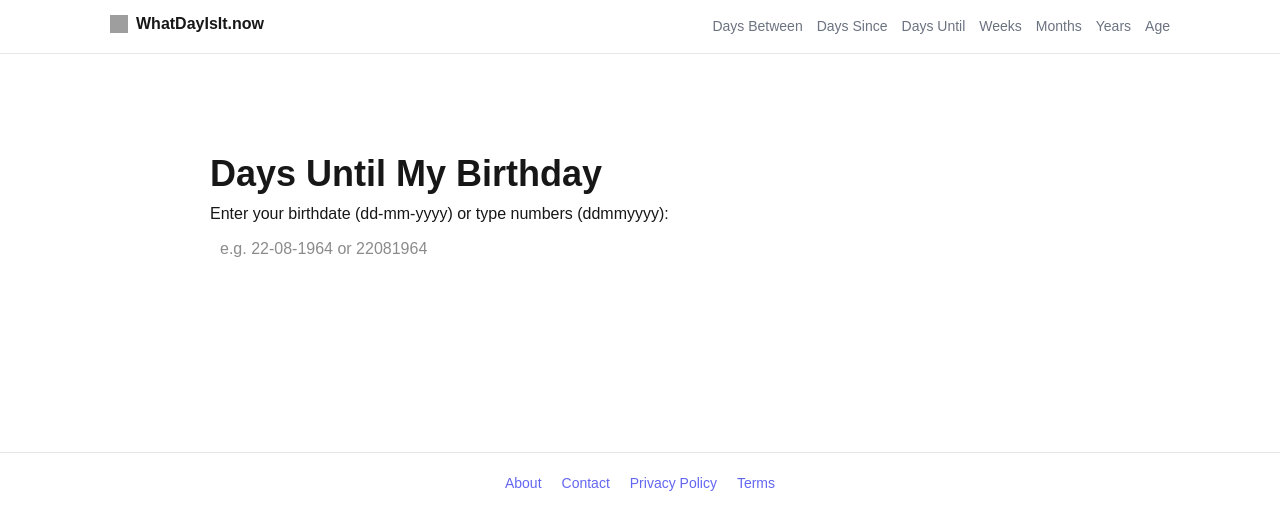
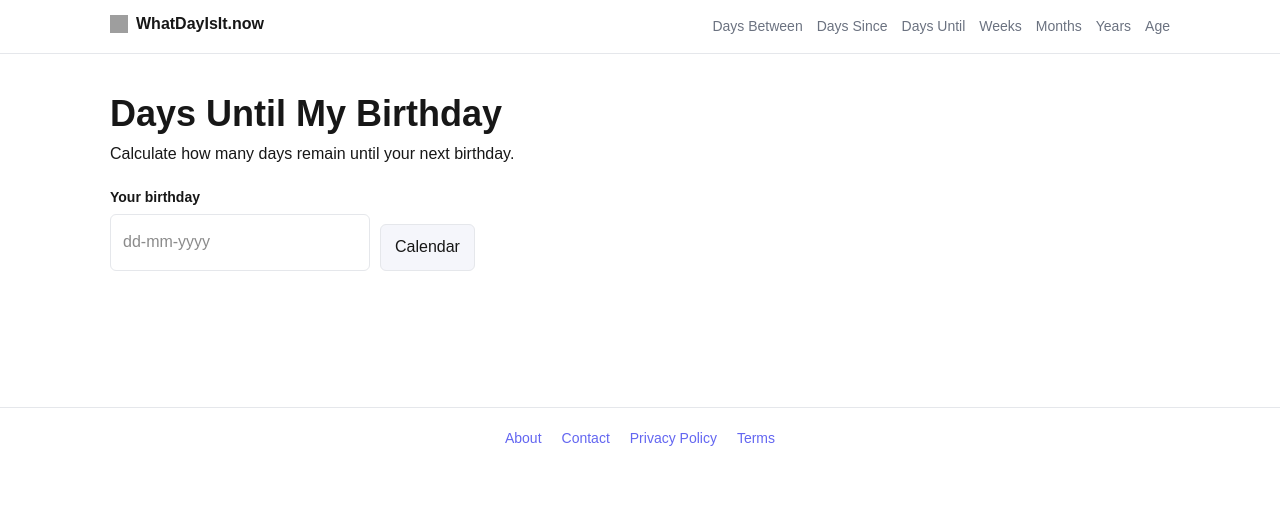
Before and after one commit to bosmeel/whatdayisit-now, a Next.js app: page /days-until-my-birthday in a window 1280 px wide. Shown: the top 530 px of the page. Built offline with nearby package versions, Linux system fonts and the light colour scheme; grey boxes are pictures that could not be loaded.

Commit message:
UX: auto calculate days until my birthday

```diff
--- a/app/days-until-my-birthday/page.tsx
+++ b/app/days-until-my-birthday/page.tsx
@@ -1,15 +1,68 @@
-import type { Metadata } from "next";
-import BirthdayClient from "./Client";
+"use client";
 
-export const metadata: Metadata = {
-  title: "Days Until My Birthday",
-  description:
-    "Enter your birthdate to see how many days until your next birthday and your age in multiple formats.",
-  alternates: {
-    canonical: "https://whatdayisit.now/days-until-my-birthday",
-  },
-};
+import { useState, useEffect } from "react";
+import DateInput from "@/components/DateInput";
 
-export default function Page() {
-  return <BirthdayClient />;
+export default function DaysUntilBirthdayPage() {
+
+  const [birthDate, setBirthDate] = useState("");
+  const [result, setResult] = useState<number | null>(null);
+
+  useEffect(() => {
+
+    if (!birthDate) {
+      setResult(null);
+      return;
+    }
+
+    const birth = new Date(birthDate);
+    const today = new Date();
+
+    const nextBirthday = new Date(
+      today.getFullYear(),
+      birth.getMonth(),
+      birth.getDate()
+    );
+
+    if (nextBirthday < today) {
+      nextBirthday.setFullYear(today.getFullYear() + 1);
+    }
+
+    const diff = nextBirthday.getTime() - today.getTime();
+
+    const days = Math.ceil(diff / (1000 * 60 * 60 * 24));
+
+    if (!Number.isNaN(days)) {
+      setResult(days);
+    }
+
+  }, [birthDate]);
+
+  return (
+    <div>
+
+      <h1>Days Until My Birthday</h1>
+
+      <p>
+        Calculate how many days remain until your next birthday.
+      </p>
+
+      <div className="calculator">
+
+        <DateInput
+          label="Your birthday"
+          value={birthDate}
+          onChange={setBirthDate}
+        />
+
+        {result !== null && (
+          <div className="result-box">
+            {result} days
+          </div>
+        )}
+
+      </div>
+
+    </div>
+  );
 }
```
